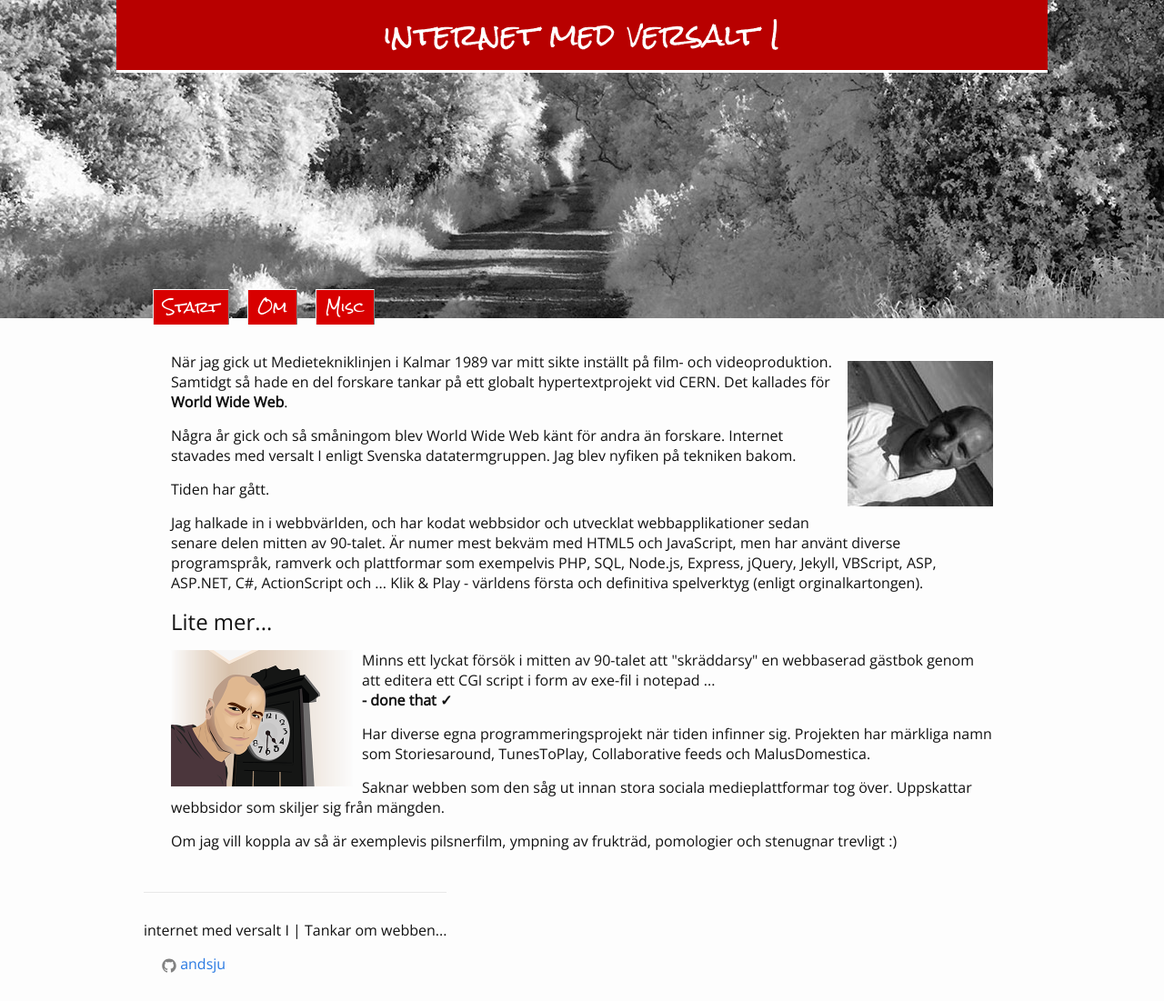
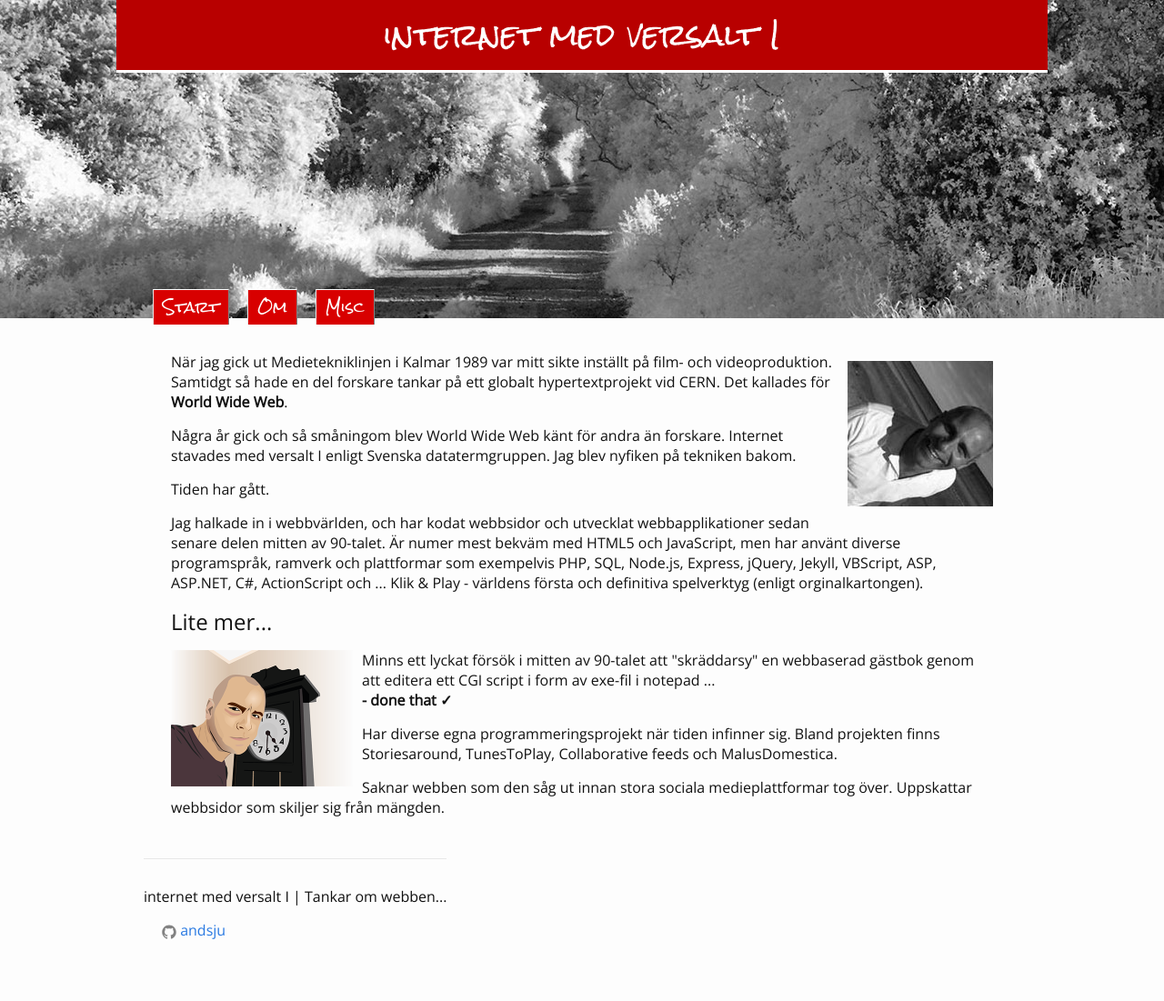
Before and after one commit to andsju/andsju, a Jekyll site: the page built from about.html, in a window 1280 px wide. Shown: the whole page at 91% size. Built offline with Jekyll 4.4.1, drawn with Linux system fonts in a browser that asks for light colours; after the commit the page ends 1064 px from its top, so only the background shows below that.

Commit message:
Update about.html

```diff
--- a/about.html
+++ b/about.html
@@ -33,13 +33,9 @@ permalink: /about/
 </p>
 
 <p>
-    Har diverse egna programmeringsprojekt när tiden infinner sig. Projekten har märkliga namn som Storiesaround, TunesToPlay, Collaborative feeds och MalusDomestica.
+    Har diverse egna programmeringsprojekt när tiden infinner sig. Bland projekten finns Storiesaround, TunesToPlay, Collaborative feeds och MalusDomestica.
 </p>
 
 <p>
     Saknar webben som den såg ut innan stora sociala medieplattformar tog över. Uppskattar webbsidor som skiljer sig från mängden.
 </p>
-
-<p>
-    Om jag vill koppla av så är exemplevis pilsnerfilm, ympning av frukträd, pomologier och stenugnar trevligt :)
-</p>
```
